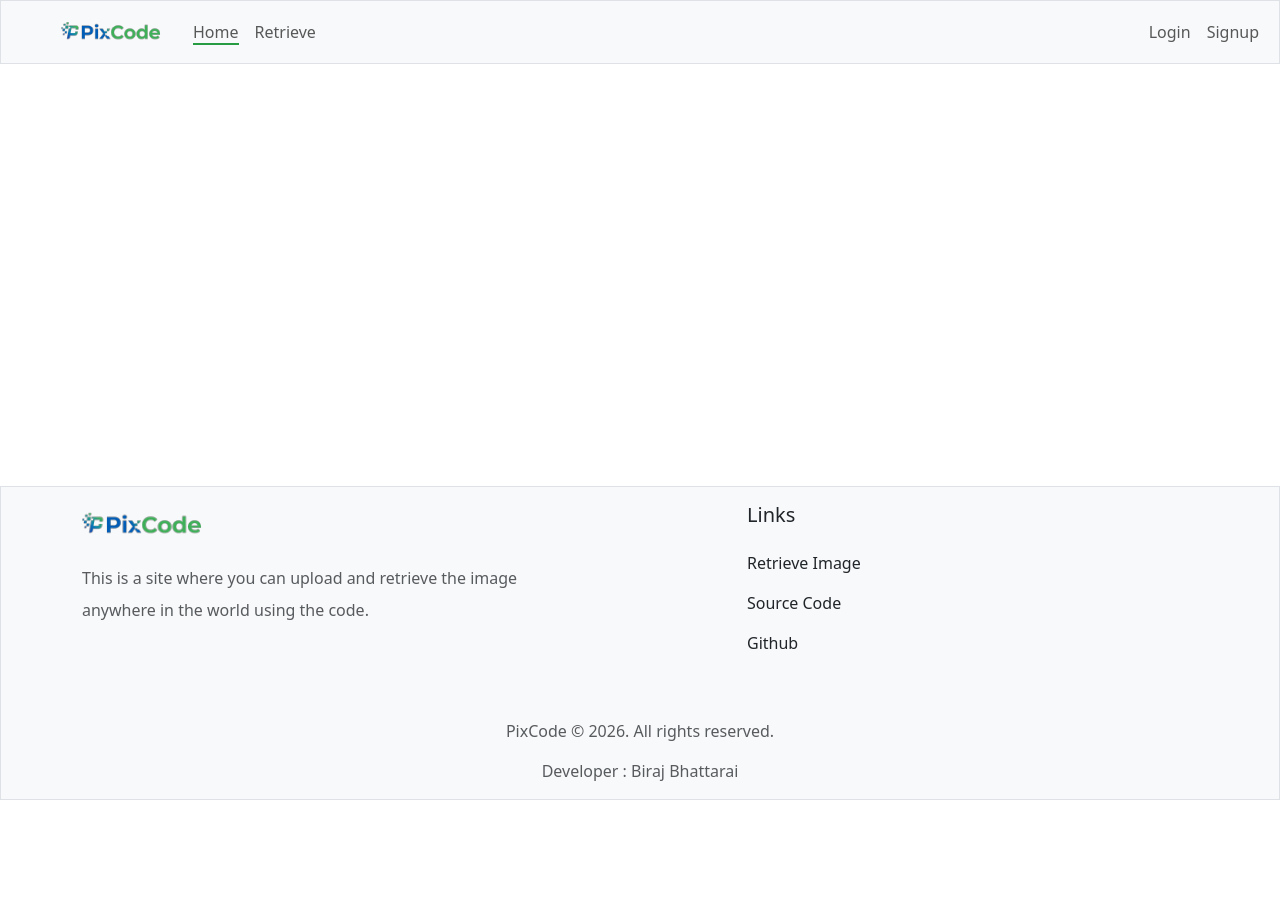
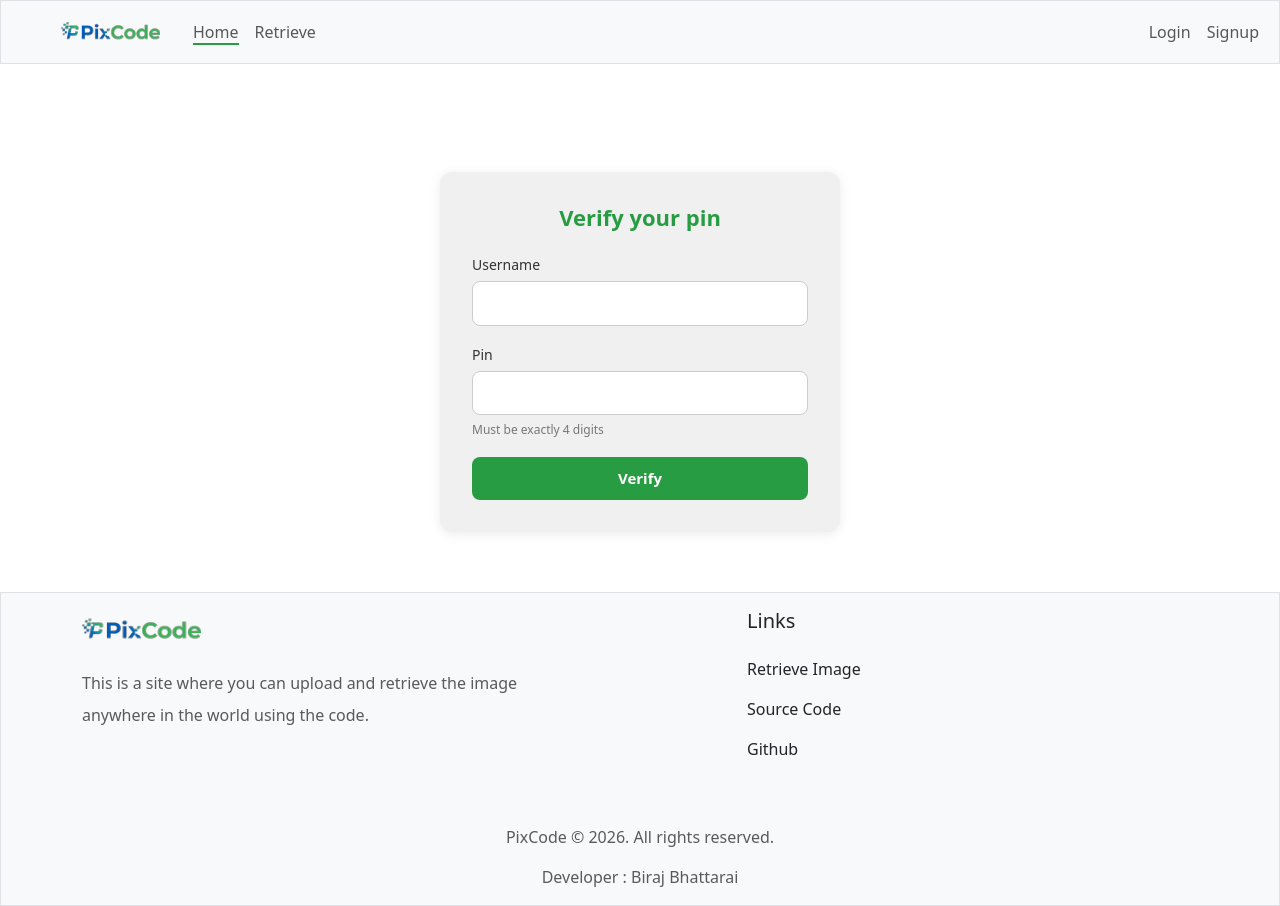
Before and after one commit to BhattaraiBiraj/PixCode, a React (Vite) app in the folder frontend/: page /forgot-password in a window 1280 px wide. Before the commit the page ends 800 px from the top, so only its background shows below. Built offline with nearby package versions, Linux system fonts and the light colour scheme; no server answers.

Commit message:
added reset password feature

```diff
--- a/frontend/src/App.jsx
+++ b/frontend/src/App.jsx
@@ -7,6 +7,7 @@ import Footer from './Footer'
 import Signup from './Signup';
 import Login from './Login'
 import History from './History'
+import ForgotPassword from './ForgotPassword';
 
 function App() {
 
@@ -20,6 +21,7 @@ function App() {
           <Route path="/signup" element={<Signup />} />
           <Route path="/login" element={<Login />} />
           <Route path="/history" element={<History />} />
+          <Route path="/forgot-password" element={<ForgotPassword />} />
         </Routes>
       </div>
       <Footer />
--- /dev/null
+++ b/frontend/src/ForgotPassword.jsx
@@ -0,0 +1,139 @@
+import axios from 'axios'
+import { useState } from 'react'
+import { useNavigate } from 'react-router-dom'
+
+
+export default function ForgotPassword() {
+    const API_URL = import.meta.env.VITE_API_URL;
+    const [username, setUsername] = useState('')
+    const [pin, setPin] = useState('')
+    const [password, setPassword] = useState('')
+    const [pinError, setPinError] = useState('')
+    const [passwordError, setPasswordError] = useState('')
+    const [step, setStep] = useState(1);
+    const navigate = useNavigate()
+
+    const passwordRegex = /^(?=.*\d)(?=.*[!@#$%^&*(),.?":{}|<>_\-+=[\]\\;'`~/]).{6,}$/
+    const pinRegex = /^\d{4}$/
+
+    const handleUsername = (e) => {
+        setUsername(e.target.value)
+    }
+
+    const handlePin = (e) => {
+        const value = e.target.value.replace(/\D/g, '').slice(0, 4);
+        setPin(value)
+        if (value && !pinRegex.test(value)) {
+            setPinError('PIN must be exactly 4 digits')
+        } else {
+            setPinError('')
+        }
+    }
+
+    const handlePassword = (e) => {
+        const value = e.target.value
+        setPassword(value)
+        if (value && !passwordRegex.test(value)) {
+            setPasswordError('Password must be at least 6 characters and include a number and a special character')
+        } else {
+            setPasswordError('')
+        }
+    }
+
+    const handleVerifyPinSubmit = async (e) => {
+        e.preventDefault();
+        if (!pinRegex.test(pin)) {
+            setPinError('PIN must be exactly 4 digits')
+            return
+        }
+        try {
+            const res = await axios.post(`${API_URL}/verify-pin`, { username, pin })
+            if (res.data.verified) {
+                setStep(2);
+            }
+            else {
+                alert(res.data.msg);
+            }
+        }
+        catch (err) {
+            console.error(err);
+            alert("Something went wrong")
+        }
+    }
+
+    const handleChangePasswordSubmit = async (e) => {
+        e.preventDefault();
+        if (!passwordRegex.test(password)) {
+            setPasswordError('Password must be at least 6 characters and include a number and a special character')
+            return
+        }
+        try {
+            const res = await axios.post(`${API_URL}/reset-password`, { username, pin, newPassword: password })
+            alert(res.data.msg)
+
+            if (res.data.msg == "Password Changed Successfully") {
+                navigate("/login")
+            }
+        }
+        catch (err) {
+            console.error(err)
+            alert("Something went wrong")
+        }
+    }
+
+    return (
+        <div className="auth-card">
+            <h2 className="auth-title">Verify your pin</h2>
+            <form onSubmit={step === 1 ? handleVerifyPinSubmit : handleChangePasswordSubmit}>
+                <div className="auth-field">
+                    <label htmlFor="username">Username</label>
+                    <input type="text" id="username" name="username" className="auth-input" onChange={handleUsername} required />
+                </div>
+                <div className="auth-field">
+                    <label htmlFor="pin">Pin</label>
+                    <input
+                        type="text"
+                        id="pin"
+                        name="pin"
+                        className={`auth-input ${pinError ? 'auth-input-error' : ''}`}
+                        value={pin}
+                        onChange={handlePin}
+                        maxLength={4}
+                        inputMode="numeric"
+                        required
+                    />
+                    {pinError ? (
+                        <p className="auth-error">{pinError}</p>
+                    ) : (
+                        <p className="auth-hint">Must be exactly 4 digits</p>
+                    )}
+                </div>
+                {step == 2 ?
+                    <div className="auth-field">
+                        <label htmlFor="password">New Password</label>
+                        <input
+                            type="password"
+                            id="password"
+                            name="password"
+                            className={`auth-input ${passwordError ? 'auth-input-error' : ''}`}
+                            onChange={handlePassword}
+                            required
+                        />
+                        {passwordError ? (
+                            <p className="auth-error">{passwordError}</p>
+                        ) : (
+                            <p className="auth-hint">At least 6 characters, with a number and a special character</p>
+                        )}
+                    </div>
+                    : ""
+                }
+
+                {step == 1 ?
+                    <button type="submit" className="auth-btn">Verify</button>
+                    :
+                    <button type="submit" className="auth-btn">Change password</button>
+                }
+            </form>
+        </div>
+    )
+}
--- a/frontend/src/Login.jsx
+++ b/frontend/src/Login.jsx
@@ -1,12 +1,13 @@
 import { useState } from "react"
 import { useNavigate } from 'react-router-dom';
 import axios from 'axios'
+import {Link} from 'react-router-dom'
 export default function Login() {
 
     const [username, setUsername] = useState('')
     const [password, setPassword] = useState('')
-  const navigate = useNavigate();
-  const API_URL = import.meta.env.VITE_API_URL;
+    const navigate = useNavigate();
+    const API_URL = import.meta.env.VITE_API_URL;
 
     const handleUsername = (e) => {
         setUsername(e.target.value)
@@ -30,7 +31,7 @@ export default function Login() {
                 alert(res.data.msg);
             }
         }
-        catch (err){
+        catch (err) {
             console.error(err);
             alert("Login failed");
         }
@@ -47,6 +48,7 @@ export default function Login() {
                     <label htmlFor="password">Password</label>
                     <input type="password" id="password" name="password" className="auth-input" onChange={handlePassword} required />
                 </div>
+                <p><Link to="/forgot-password" style={{ color: " rgb(40, 156, 66)", fontSize: "14px", fontWeight: "500", textDecoration: "none" }}>Forgot password?</Link></p>
                 <button type="submit" className="auth-btn">Login</button>
             </form>
         </div>
--- a/frontend/src/Navbar.jsx
+++ b/frontend/src/Navbar.jsx
@@ -53,7 +53,7 @@ export default function Navbar() {
                 <>
                   <li class="nav-item d-flex align-items-center gap-2 me-lg-3">
                     <span className="user-avatar">{username.charAt(0).toUpperCase()}</span>
-                    <span class="nav-link mb-0 p-0">Hi, {username}</span>
+                    <span class="nav-link mb-0 p-0">{username}</span>
                   </li>
                   <li class="nav-item">
                     <button class="nav-link" onClick={handleLogout} style={{ border: 'none', background: 'none', cursor: 'pointer' }}>Logout</button>
--- a/frontend/src/Signup.jsx
+++ b/frontend/src/Signup.jsx
@@ -5,14 +5,20 @@ export default function Signup() {
 
     const [username, setUsername] = useState('')
     const [password, setPassword] = useState('')
+    const [pin, setPin] = useState('')
     const [passwordError, setPasswordError] = useState('')
     const navigate = useNavigate();
     const API_URL = import.meta.env.VITE_API_URL;
 
     const passwordRegex = /^(?=.*\d)(?=.*[!@#$%^&*(),.?":{}|<>_\-+=[\]\\;'`~/]).{6,}$/;
+    const pinRegex = /^\d{4}$/;
 
     const handleUsername = (e) => {
         setUsername(e.target.value)
+    }
+
+    const handlePin = (e) => {
+        setPin(e.target.value)
     }
 
     const handlePassword = (e) => {
@@ -31,8 +37,12 @@ export default function Signup() {
             setPasswordError('Password must be at least 6 characters and include a number and a special character')
             return
         }
+        if (!pinRegex.test(pin)) {
+            alert('PIN must be exactly 4 digits')
+            return
+        }
         try {
-        const res = await axios.post(`${API_URL}/register`, { username, password });
+            const res = await axios.post(`${API_URL}/register`, { username, password, pin });
 
             if (res.data.token) {
                 localStorage.setItem('token', res.data.token);
@@ -71,6 +81,20 @@ export default function Signup() {
                         <p className="auth-hint">At least 6 characters, with a number and a special character</p>
                     )}
                 </div>
+                <div className="auth-field">
+                    <label htmlFor="pin">Pin</label>
+                    <input
+                        type="text"
+                        id="pin"
+                        name="pin"
+                        className="auth-input"
+                        onChange={handlePin}
+                        maxLength={4}
+                        inputMode="numeric"
+                        required
+                    />
+                    <p className="auth-hint">Must be exactly 4 digits (numbers only)</p>
+                </div>
                 <button type="submit" className="auth-btn">Sign up</button>
             </form>
         </div>
```
Also changed, not shown: 2 other files (tests, documents, lock files or other folders). Lines whose indentation alone changed are shown as unchanged.
